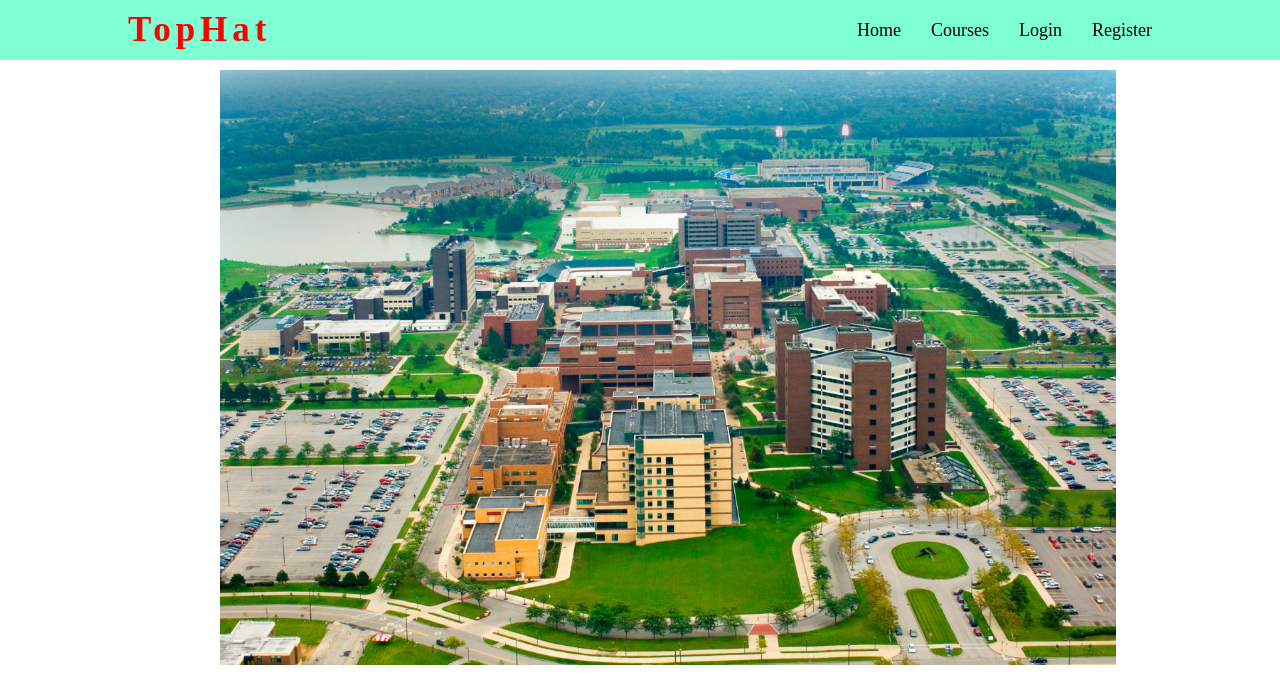
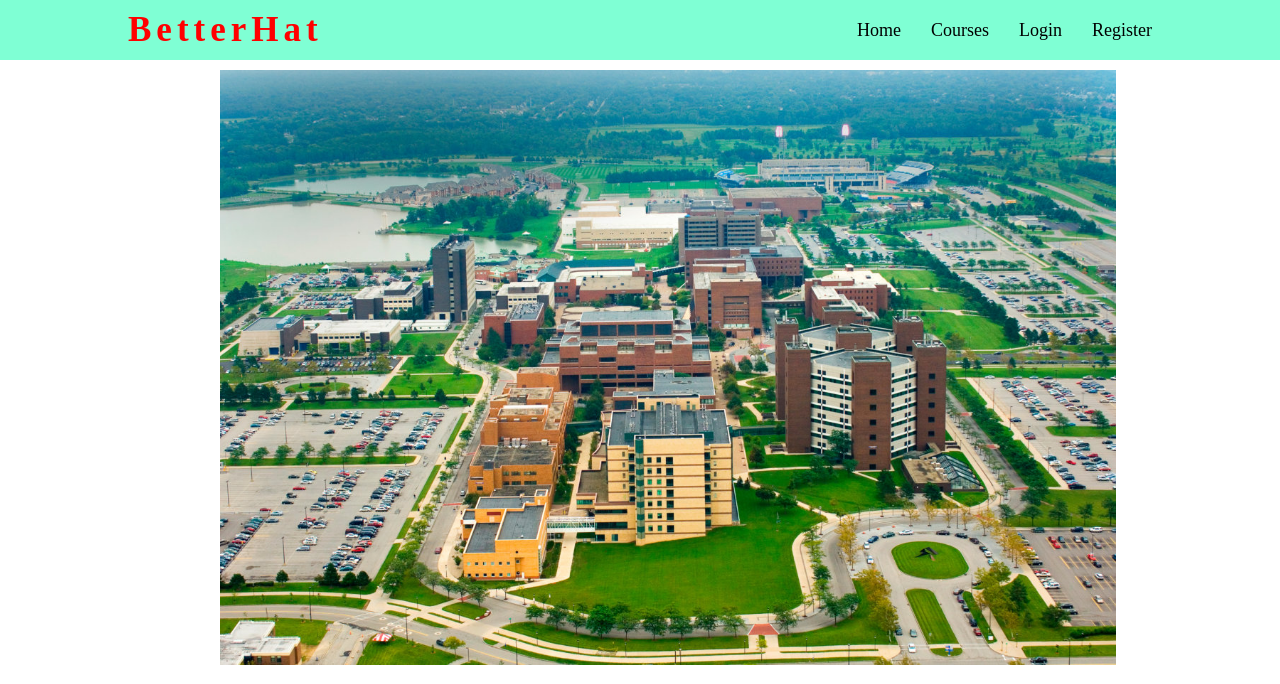
Before and after one commit to TwinkleLittleStarr/CSE312-AnythingIsGood, a Flask app: page / in a window 1280 px wide; the page is wider, and only the part inside the window is pictured. Shown: the top 684 px of that part. Run offline with Flask 3, Linux system fonts and the light colour scheme.

Commit message:
Renamed website to BetterHat

```diff
--- a/templates/course.html
+++ b/templates/course.html
@@ -9,7 +9,7 @@
     <div class="header">
         <!-- logo model -->
         <div class="logo">
-            <h1>TopHat</h1>
+            <h1>BetterHat</h1>
         </div>
         <!-- navigate -->
         <div class="nav">
--- a/templates/courses.html
+++ b/templates/courses.html
@@ -9,7 +9,7 @@
     <div class="header">
         <!-- logo model -->
         <div class="logo">
-            <h1>TopHat</h1>
+            <h1>BetterHat</h1>
         </div>
         <!-- navigate -->
         <div class="nav">
--- a/templates/create.html
+++ b/templates/create.html
@@ -9,7 +9,7 @@
     <div class="header">
         <!-- logo model -->
         <div class="logo">
-            <h1>TopHat</h1>
+            <h1>BetterHat</h1>
         </div>
         <!-- navigate -->
         <div class="nav">
--- a/templates/createQuestion.html
+++ b/templates/createQuestion.html
@@ -9,7 +9,7 @@
     <div class="header">
         <!-- logo model -->
         <div class="logo">
-            <h1>TopHat</h1>
+            <h1>BetterHat</h1>
         </div>
         <!-- navigate -->
         <div class="nav">
--- a/templates/gradebook.html
+++ b/templates/gradebook.html
@@ -9,7 +9,7 @@
     <div class="header">
         <!-- logo model -->
         <div class="logo">
-            <h1>TopHat</h1>
+            <h1>BetterHat</h1>
         </div>
         <!-- navigate -->
         <div class="nav">
--- a/templates/index.html
+++ b/templates/index.html
@@ -3,13 +3,13 @@
 <head>
     <meta charset="UTF-8">
     <link rel="stylesheet" href="../static/css/index.css">
-    <title>TopHat</title>
+    <title>BetterHat</title>
 </head>
 <body>
     <div class="header">
         <!-- logo model -->
         <div class="logo">
-            <h1>TopHat</h1>
+            <h1>BetterHat</h1>
         </div>
         <!-- navigate -->
         <div class="nav">
--- a/templates/login.html
+++ b/templates/login.html
@@ -9,7 +9,7 @@
     <div class="header">
         <!-- logo model -->
         <div class="logo">
-            <h1>TopHat</h1>
+            <h1>BetterHat</h1>
         </div>
         <!-- navigate -->
         <div class="nav">
--- a/templates/my.html
+++ b/templates/my.html
@@ -9,7 +9,7 @@
     <div class="header">
         <!-- logo model -->
         <div class="logo">
-            <h1>TopHat</h1>
+            <h1>BetterHat</h1>
         </div>
         <!-- navigate -->
         <div class="nav">
--- a/templates/question.html
+++ b/templates/question.html
@@ -9,7 +9,7 @@
     <div class="header">
         <!-- logo model -->
         <div class="logo">
-            <h1>TopHat</h1>
+            <h1>BetterHat</h1>
         </div>
         <!-- navigate -->
         <div class="nav">
--- a/templates/register.html
+++ b/templates/register.html
@@ -9,7 +9,7 @@
     <div class="header">
         <!-- logo model -->
         <div class="logo">
-            <h1>TopHat</h1>
+            <h1>BetterHat</h1>
         </div>
         <!-- navigate -->
         <div class="nav">
--- a/templates/roster.html
+++ b/templates/roster.html
@@ -9,7 +9,7 @@
     <div class="header">
         <!-- logo model -->
         <div class="logo">
-            <h1>TopHat</h1>
+            <h1>BetterHat</h1>
         </div>
         <!-- navigate -->
         <div class="nav">
```
